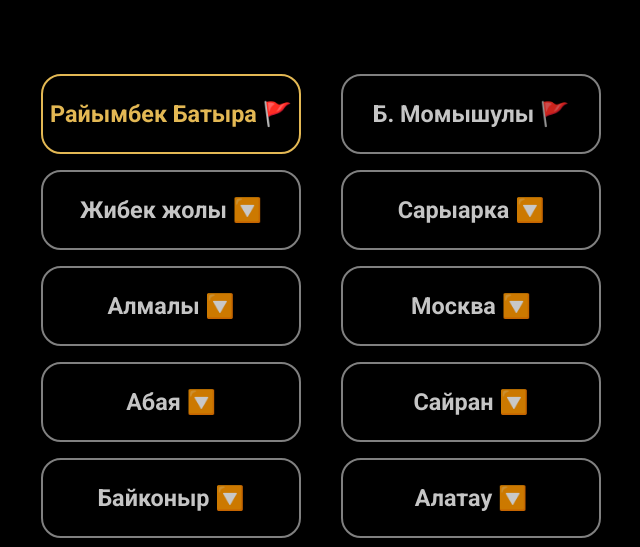
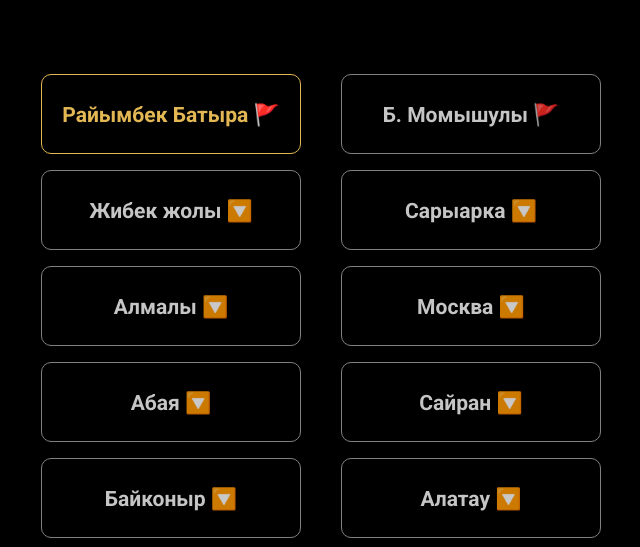
Before and after one commit to NemoKaim/MetroAlmaty, a plain HTML site: page index.html in a window 1280 px wide. Shown: the part 253-800 px from the top of the page, without its empty margins (319-959 px from the left). Drawn offline with Linux system fonts and the light colour scheme.

Commit message:
Add files via upload

```diff
--- a/css/style.css
+++ b/css/style.css
@@ -59,10 +59,11 @@ body{
 	font-family: Roboto,sans-serif;
 	background-color: black;
 	color: rgba(246, 246, 246, 0.8);
-	font-size: 20px;
+	font-size: 18px;
 	border-style: solid;
 	border-color: gray;
-	border-radius: 20px;
+	border-radius: 10px;
+	border-width: 1px;
 	width: 260px;
 	height: 80px;
 	margin: 0 auto;
```
